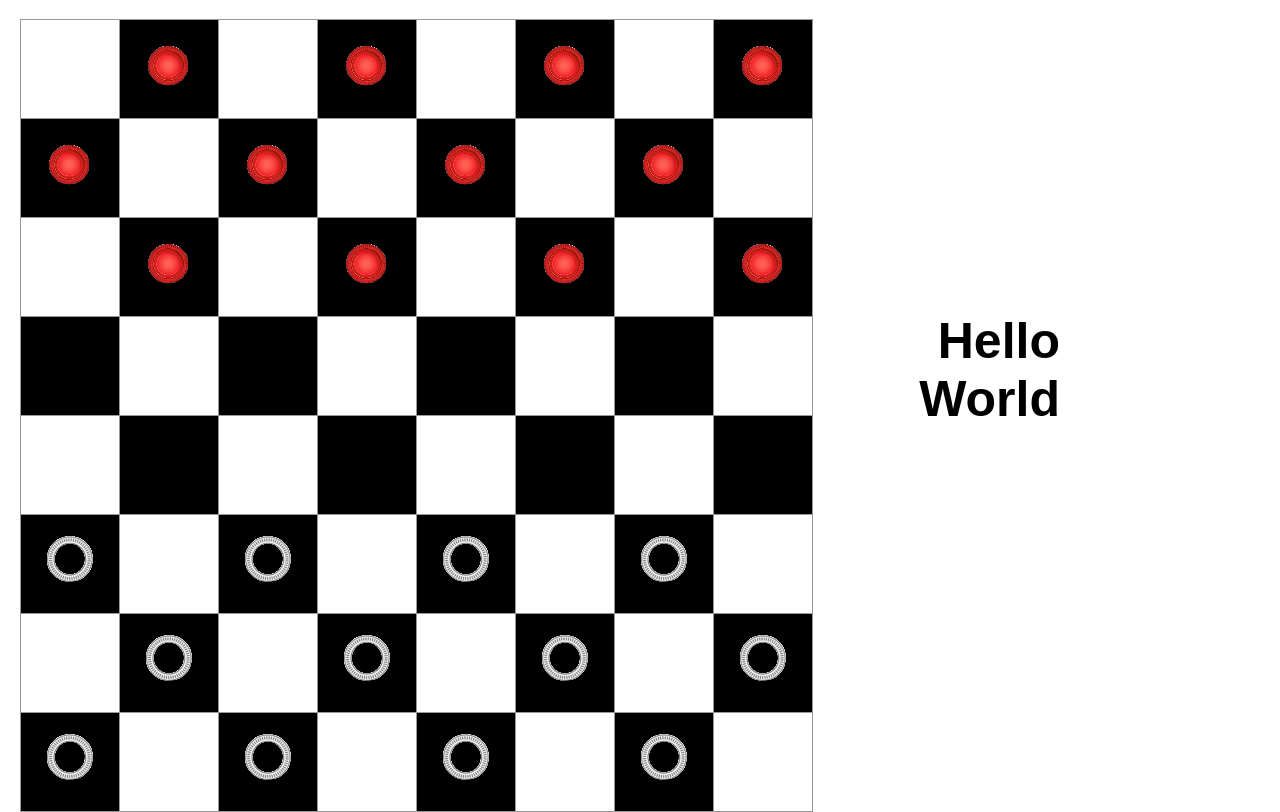
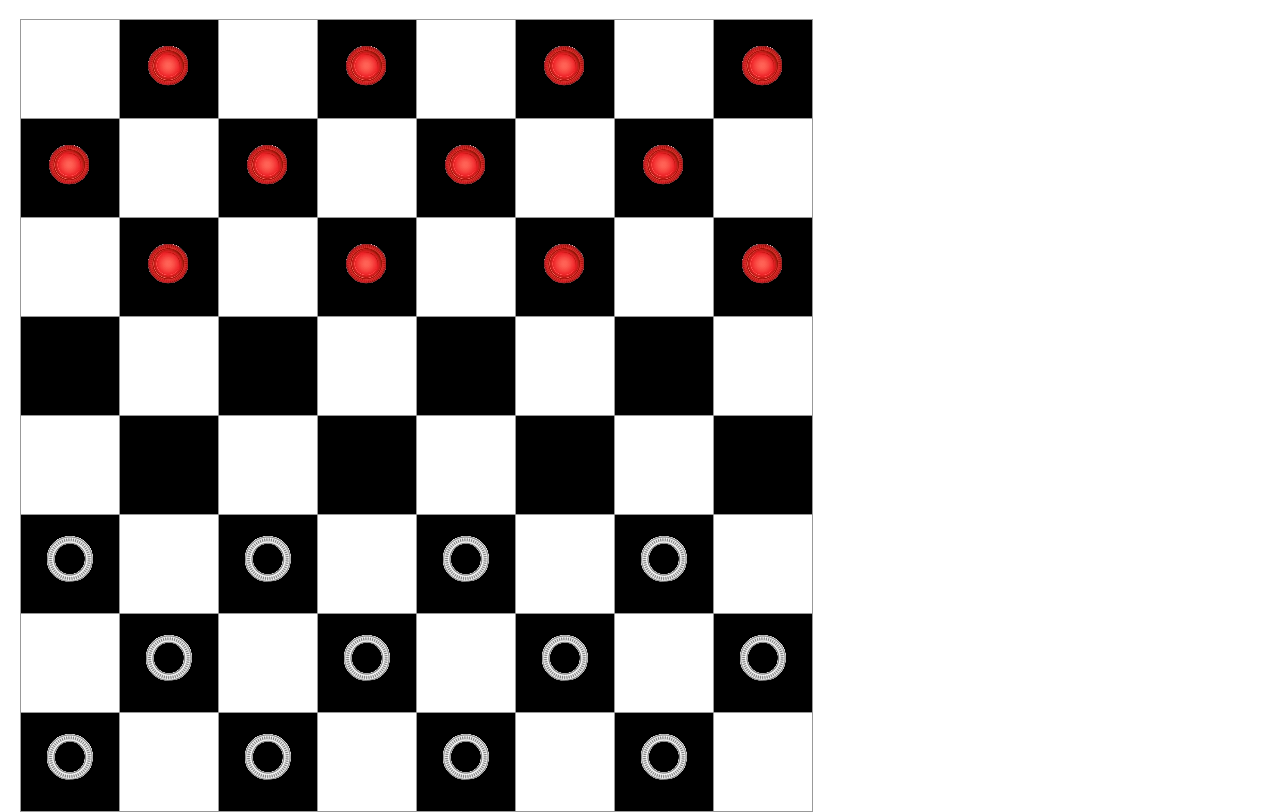
Before and after one commit to cschraut/Project3, a React (Create React App) app in the folder checkersapp/checkers-app/: page / in a window 1280 px wide. Built offline with nearby package versions, Linux system fonts and the light colour scheme.

Commit message:
Final Touches on winning text

```diff
--- a/checkersapp/checkers-app/src/App.js
+++ b/checkersapp/checkers-app/src/App.js
@@ -21,16 +21,16 @@ export default function Board() {
   const [fromMove, setFromMove] = useState(-1);
   const [redPieces, setRedPieces] = useState(12);
   const [whitePieces, setWhitePieces] = useState(12);
-  const [winner, setWinner] = useState('Hello World');
+  const [winner, setWinner] = useState('');
 
   function handleClick(i){
     if (redPieces === 0){
-      setWinner('white');
+      setWinner('White Wins!');
       console.log(winner);
       setCount(-1);
     }
     if (whitePieces === 0){
-      setWinner('red')
+      setWinner('Red Wins!')
       console.log(winner);
       setCount(-1);
     }
@@ -864,7 +864,7 @@ export default function Board() {
         <SquareWhite value = {squares[63]} />
       </div>
       <div>
-        <p className="winner">{winner}</p>
+        <h1 className="winner">{winner}</h1>
       </div>
     </div>
     );
```
